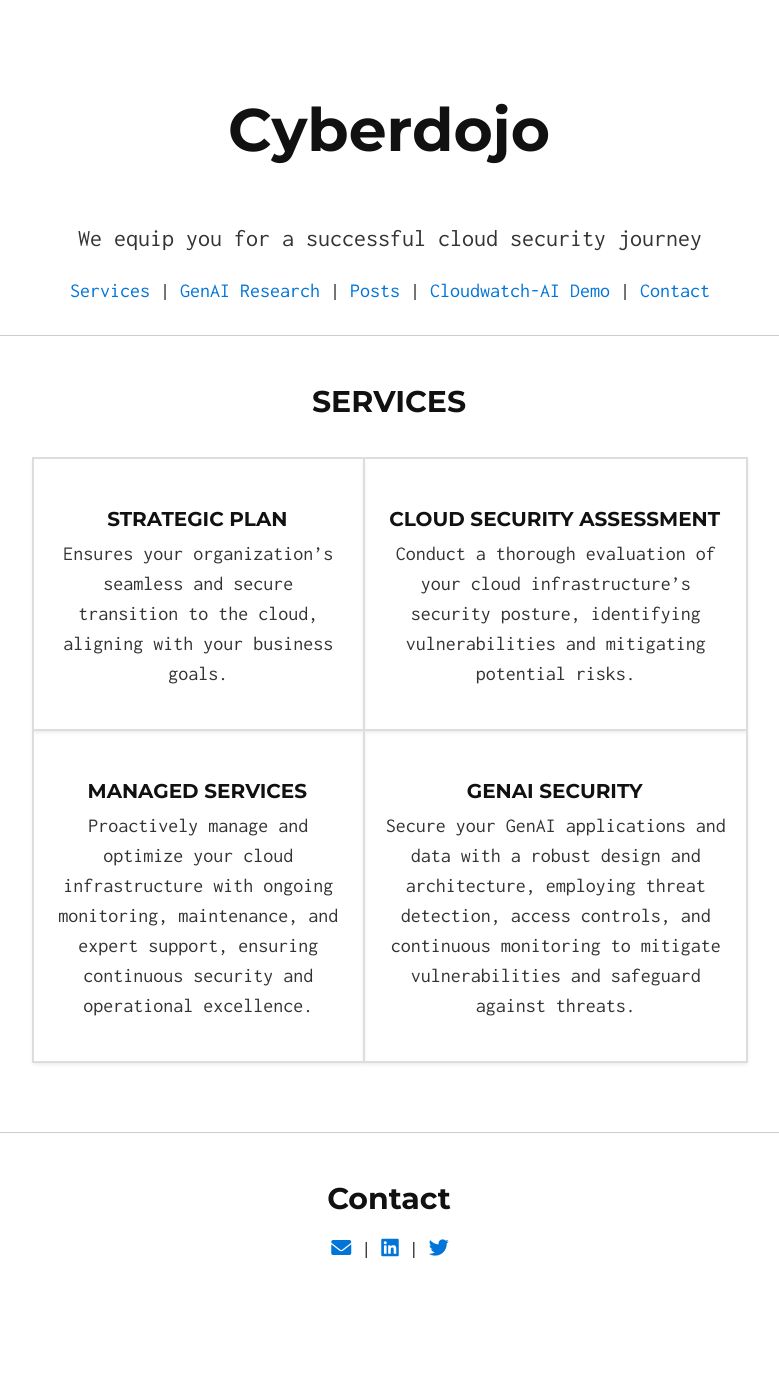
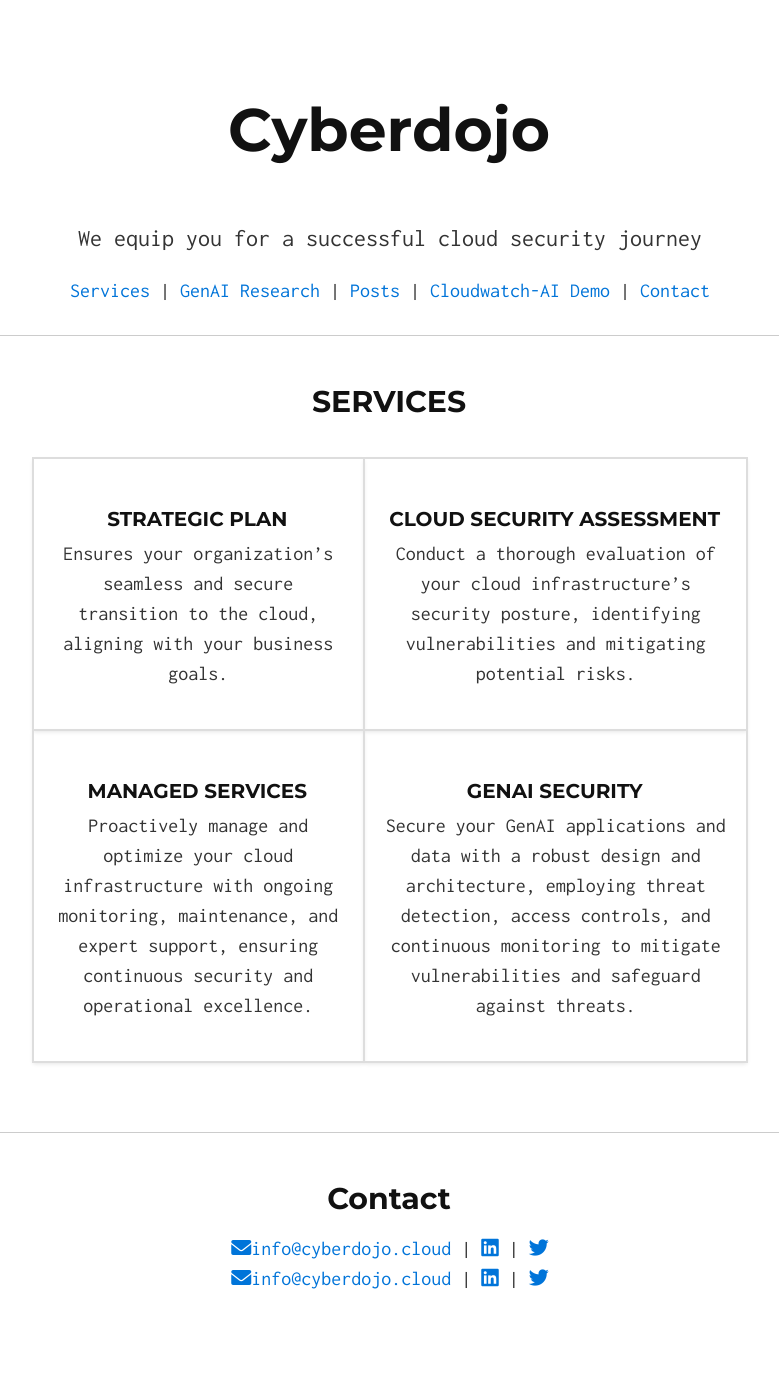
Before and after one commit to Ahmed-AG/cyberdojo-page, a Jekyll site: the page built from index.md, in a window 1280 px wide. Shown: the whole page, without its empty margins (250-1029 px from the left). Built offline with Jekyll 4.4.1, drawn with Linux system fonts in a browser that asks for light colours; before the commit the page ends 1364 px from its top, so only the background shows below that.

Commit message:
update site

```diff
--- /dev/null
+++ b/_includes/contact.html
@@ -0,0 +1,5 @@
+<center>
+<a href="mailto:info@cyberdojo.cloud" target="_blank"><i class="fas fa-envelope"></i>info@cyberdojo.cloud</a> |
+<A href="https://www.linkedin.com/in/ahmedabugharbia/" target="_blank"> <i class="fab fa-linkedin"></i></A> |
+<A href="https://twitter.com/aagsec" target="_blank"> <i class="fab fa-twitter"></i></A>
+</center>
--- a/_layouts/default.html
+++ b/_layouts/default.html
@@ -17,7 +17,9 @@
     <p style="text-align: center; font-size: 1.2em; font-weight: normal; margin-top: 0;">We equip you for a successful cloud security journey</p>
     {% include menu.html %}
     {{ content }}
+    {% include contact.html %}
   </div>
+
 {% include scripts.html %}
 </body>
 </html>
--- a/index.md
+++ b/index.md
@@ -41,7 +41,7 @@
 ---
 ## <center><a id="contact"></a>Contact </center>
 <center>
-<a href="mailto:info@cyberdojo.cloud" target="_blank"><i class="fas fa-envelope"></i></a> |
-<A href="https://www.linkedin.com/in/ahmadabugharbieh/" target="_blank"> <i class="fab fa-linkedin"></i></A> |
+<a href="mailto:info@cyberdojo.cloud" target="_blank"><i class="fas fa-envelope"></i>info@cyberdojo.cloud</a> |
+<A href="https://www.linkedin.com/in/ahmedabugharbia/" target="_blank"> <i class="fab fa-linkedin"></i></A> |
 <A href="https://twitter.com/aagsec" target="_blank"> <i class="fab fa-twitter"></i></A>
 </center>
```
Also changed, not shown: blog.md (+1 -1 lines), research.md (+1 -1 lines).
